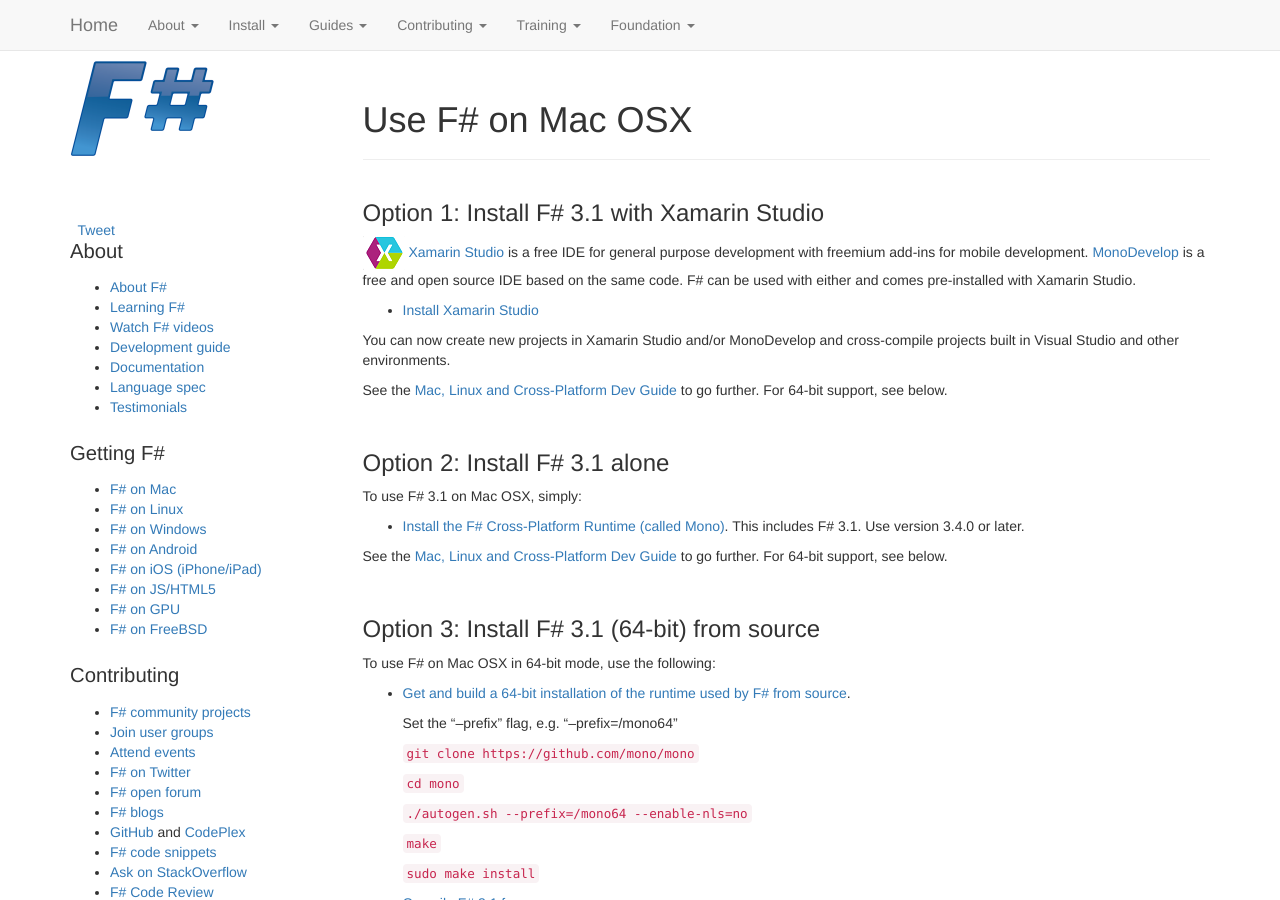
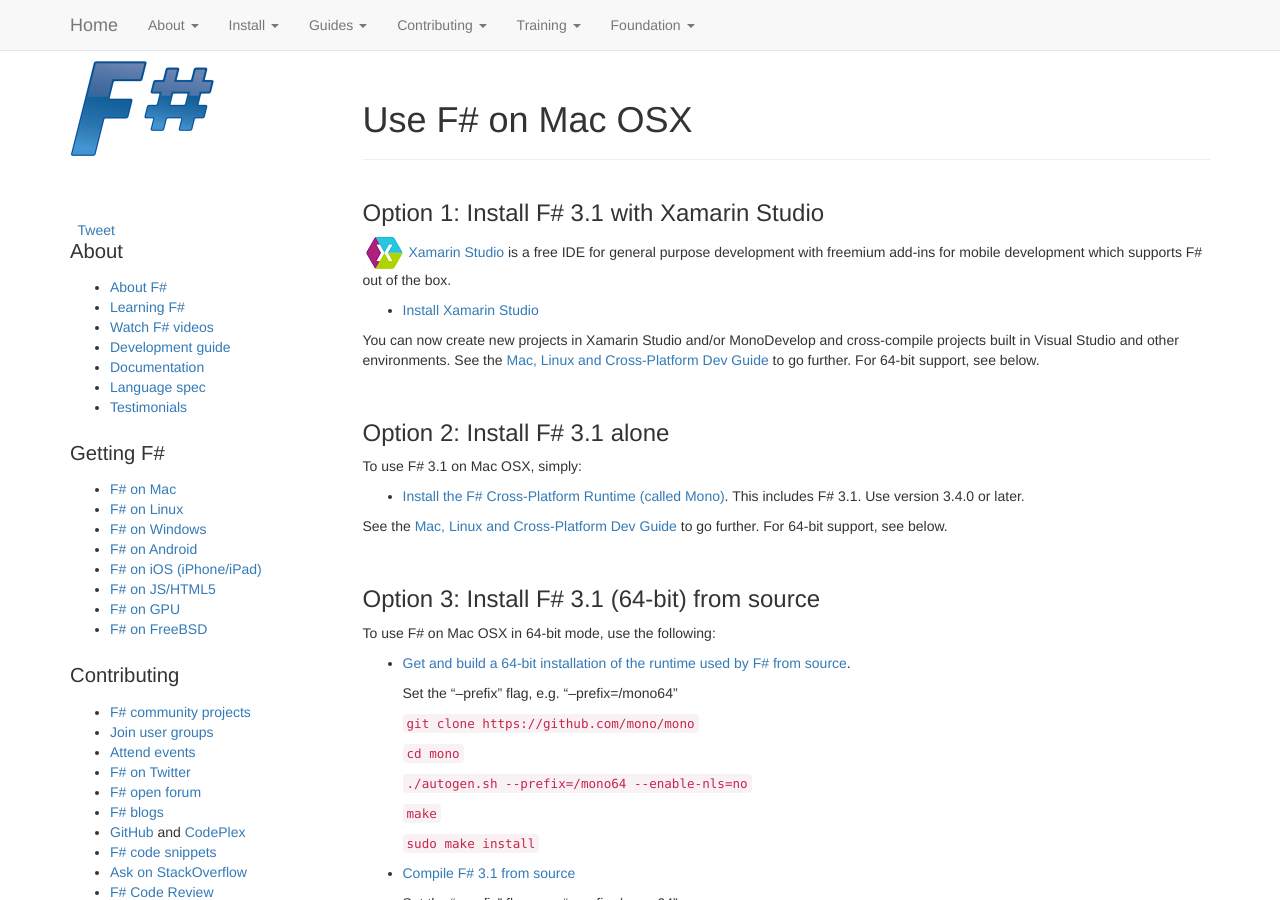
Before and after one commit to fsharp/fsharp.org, a Jekyll site: the page built from use/mac/index.md, in a window 1280 px wide and 900 px high. Built offline with Jekyll 4.4.1, drawn with Linux system fonts in a browser that asks for light colours; nearby versions of some CDN libraries; some web fonts are replaced; comment, search, counter and statistics services are not loaded.

Commit message:
Update index.md

```diff
--- a/use/mac/index.md
+++ b/use/mac/index.md
@@ -7,13 +7,12 @@
 
 ### Option 1: Install F# 3.1 with Xamarin Studio
 
-![logo](/images/thumbs/xamarin-studio.png)&nbsp;[Xamarin Studio](http://xamarin.com/studio) is a free IDE for general purpose development with freemium add-ins for mobile development. [MonoDevelop](http://monodevelop.com) is a free and open source IDE based on the same code.  F# can be used with either and comes pre-installed with Xamarin Studio.
+![logo](/images/thumbs/xamarin-studio.png)&nbsp;[Xamarin Studio](http://xamarin.com/studio) is a free IDE for general purpose development with freemium add-ins for mobile development which supports F# out of the box.
 
 * [Install Xamarin Studio](http://xamarin.com/studio)
 
 You can now create new projects in Xamarin Studio and/or MonoDevelop and cross-compile projects built in
 Visual Studio and other environments.
-
 See the [Mac, Linux and Cross-Platform Dev Guide](/guides/mac-linux-cross-platform) to
 go further. For 64-bit support, see below.
 
```
